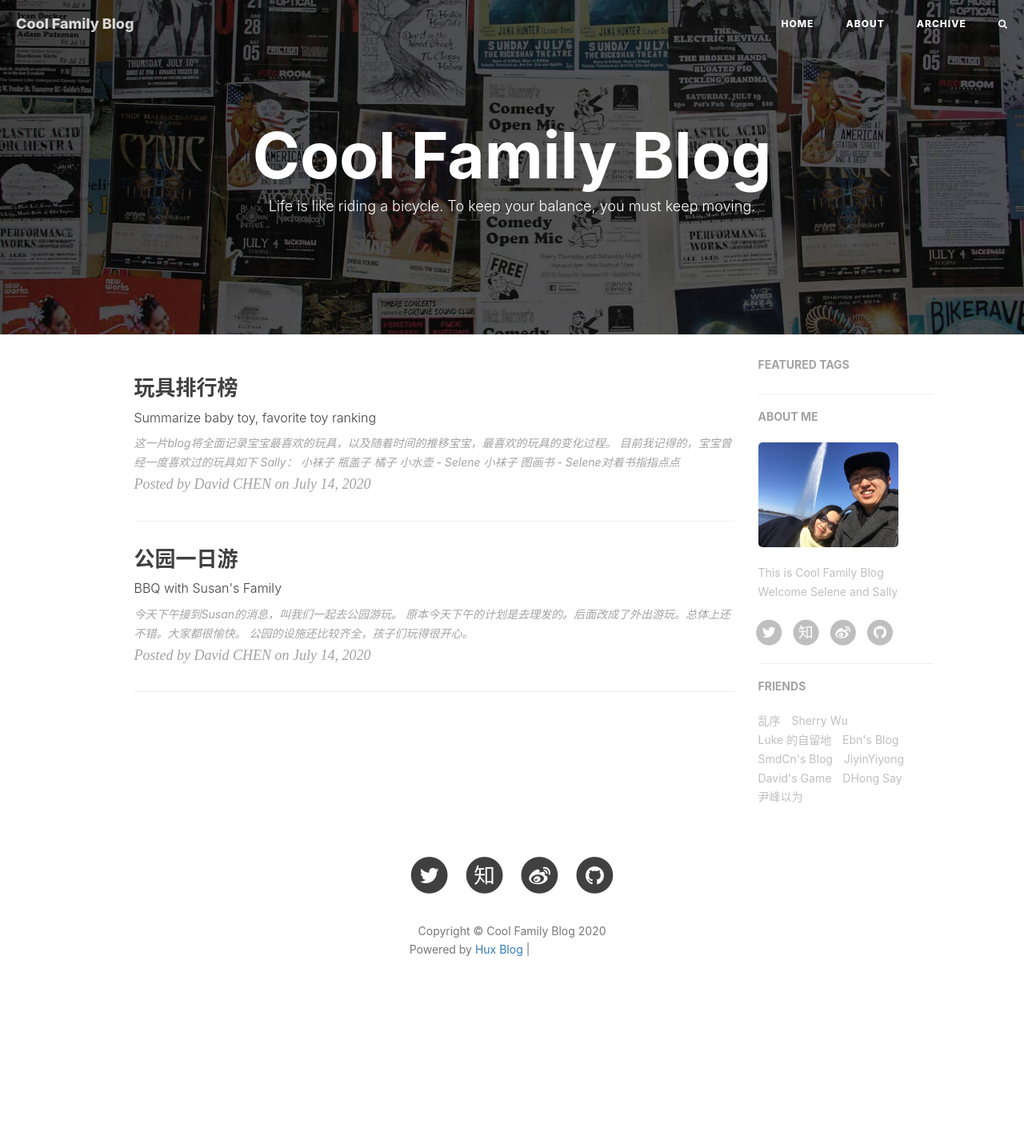
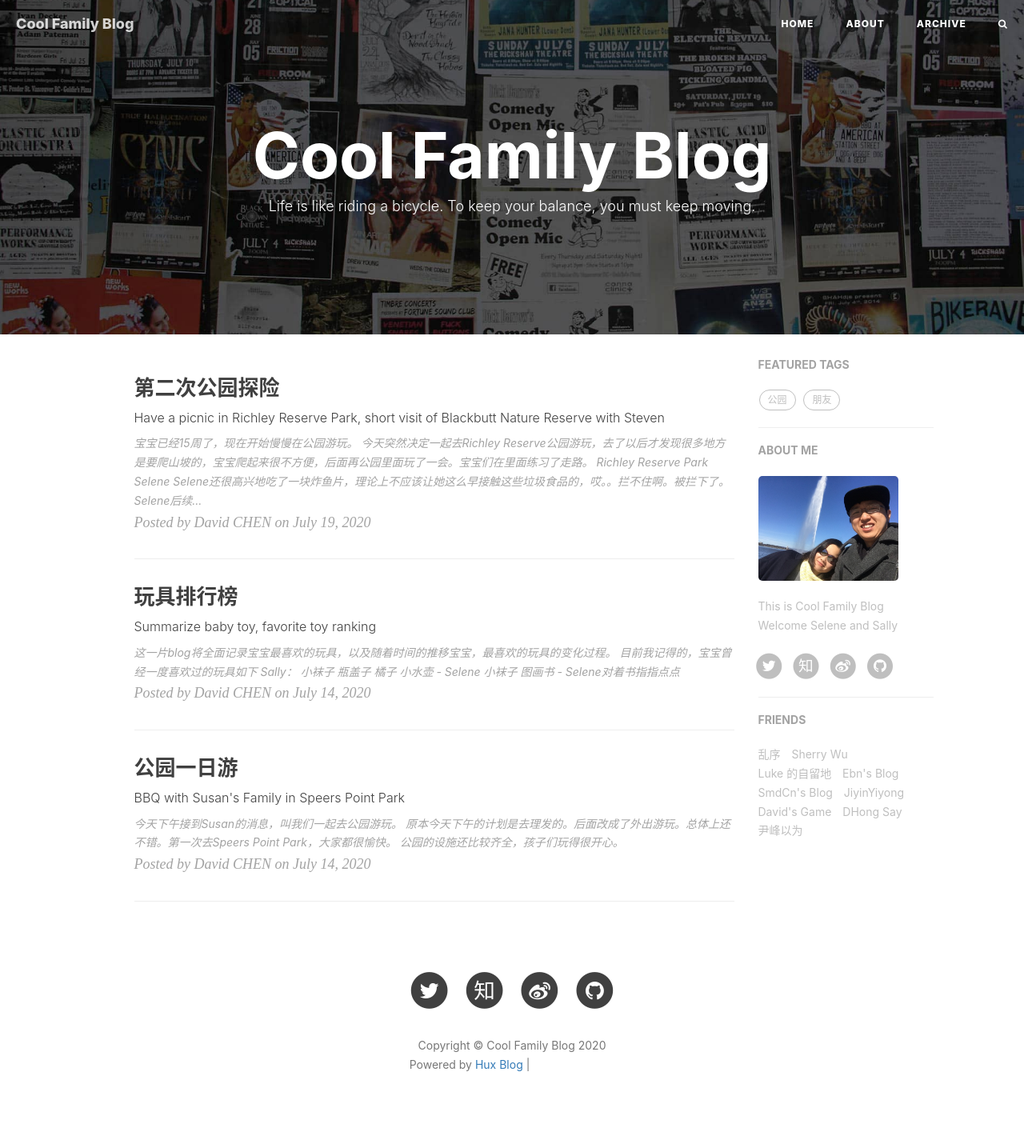
Before and after one commit to coolfamilyblog/coolfamilyblog.github.io, a Jekyll site: the page built from index.html, in a window 1280 px wide. Shown: the whole page at 80% size. Built offline with Jekyll 4.4.1, drawn with Linux system fonts in a browser that asks for light colours; nearby versions of some CDN libraries; the list of posts is cut into pages by our own code; comment, search, counter and statistics services are not loaded; before the commit the page ends 1291 px from its top, so only the background shows below that; grey boxes are pictures that could not be loaded.

Commit message:
add a new post

```diff
--- a/_posts/2020/2020-07-14-playing-in-park-newcastle-with-susan.md
+++ b/_posts/2020/2020-07-14-playing-in-park-newcastle-with-susan.md
@@ -1,7 +1,7 @@
 ---
 layout: post
 title: "公园一日游"
-subtitle: "BBQ with Susan's Family"
+subtitle: "BBQ with Susan's Family in Speers Point Park"
 author: "David CHEN"
 header-img: "img/post-bg-miui6.jpg"
 header-mask: 0.4
@@ -12,6 +12,6 @@ tags:
 
 > 今天下午接到Susan的消息，叫我们一起去公园游玩。
 
-原本今天下午的计划是去理发的。后面改成了外出游玩。总体上还不错。大家都很愉快。
+原本今天下午的计划是去理发的。后面改成了外出游玩。总体上还不错。第一次去Speers Point Park，大家都很愉快。
 
 公园的设施还比较齐全，孩子们玩得很开心。
--- /dev/null
+++ b/_posts/2020/2020-07-19-Playing-in-park-newcastle-with-steven.md
@@ -0,0 +1,78 @@
+---
+layout: post
+title: "第二次公园探险"
+subtitle: "Have a picnic in Richley Reserve Park, short visit of Blackbutt Nature Reserve with Steven"
+author: "David CHEN"
+header-img: "img/post-bg-miui6.jpg"
+header-mask: 0.4
+tags:
+  - 公园
+  - 朋友
+---
+
+宝宝已经15周了，现在开始慢慢在公园游玩。
+今天突然决定一起去Richley Reserve公园游玩，去了以后才发现很多地方是要爬山坡的，宝宝爬起来很不方便，后面再公园里面玩了一会。宝宝们在里面练习了走路。
+
+## Richley Reserve Park
+
+### Selene
+ Selene还很高兴地吃了一块炸鱼片，理论上不应该让她这么早接触这些垃圾食品的，哎。。拦不住啊。被拦下了。
+![](https://cdn.jsdelivr.net/gh/davidnsw/2020images/PicGo20200719214904.png)
+Selene后续还解决了几个炸虾片，几块西瓜，浪费了一地的葡萄。有意思的是，她每次抓很多葡萄放到嘴里，最后吃的没有味道了，就把皮给吐出来。而且，从更早一些就注意到他们又吃葡萄，桔子吐皮儿的习惯了。
+![](https://cdn.jsdelivr.net/gh/davidnsw/2020images/PicGo20200719215221.png)
+
+![](https://cdn.jsdelivr.net/gh/davidnsw/2020images/PicGo20200719 selene walking with food.png)
+一路游玩都拿着她的鱼片
+
+
+![](https://cdn.jsdelivr.net/gh/davidnsw/2020images/PicGo20200719 selene waking with mama.png)
+妈妈，Selene和鱼片。
+
+
+### Sally
+Sally是最开始想尝试大鱼排的，被拦了下来，
+![sally without food](https://cdn.jsdelivr.net/gh/davidnsw/2020images/PicGo20200719215821sally in park.png)
+
+![](https://cdn.jsdelivr.net/gh/davidnsw/2020images/PicGo20200719sally with no food.png)
+Sally似乎略显失望。
+
+![](https://cdn.jsdelivr.net/gh/davidnsw/2020images/PicGo20200719sally need food.png)
+没有鱼排的人生，是不完整的。
+
+![](https://cdn.jsdelivr.net/gh/davidnsw/2020images/PicGo20200719sally with dad happy.png)
+爸爸骑马马还是可以挽回一些的。
+
+她也没有再坚持，后面感觉吃东西就吃的不开心了。葡萄扔了一地，她遇到不喜欢吃的，或者吃腻了的食物，会首先考虑当做玩具。感觉她可能今天白天没吃饱。但是精神状态还可以，整个下午都扛下来了，在回家的路上，才在车上睡着了。
+
+
+## Blackbutt Nature Reserve
+Richley Reserve里面人比较多，而且爬坡也比较累，我们就转战到 Blackbutt Nature Reserve. 结果下车前就发现Selene已经在婴儿座上睡着了，结果在Blackbutt看小动物整个过程中，她都没有醒过来。
+
+![](https://cdn.jsdelivr.net/gh/davidnsw/2020images/PicGo20200719selene sleep in park.png)
+睡着了的Selene
+
+![](https://cdn.jsdelivr.net/gh/davidnsw/2020images/PicGo20200719sally with mama birds.png)
+Sally with Sylvia，一起看鸵鸟
+
+后面等我们从游览出口出来，驻足看路边孔雀的时候，她居然被旁边收垃圾的小车的轰鸣声给吵醒了，然后又加入了我们的滑滑梯和跷跷板游戏。
+
+我们一直玩到4点多才出发回家，妹妹回家路上车上睡着了，到家后就直接扔到床上睡觉了。虽然没多久又爬起来，跟我们一起吃晚餐。
+
+是的，晚餐的时候，她又一次抓起了打个大鱼排。
+
+## 最后放几张图
+
+![](https://cdn.jsdelivr.net/gh/davidnsw/2020images/PicGosteven-with-selene-compressor.gif)
+叔叔带Selene滑滑梯
+
+![](https://cdn.jsdelivr.net/gh/davidnsw/2020images/PicGo20200719steven with twins.png)
+叔叔带宝宝散步
+
+![](https://cdn.jsdelivr.net/gh/davidnsw/2020images/PicGo20200719twins watching dad.png)
+爸爸喝水，宝宝们好奇
+
+![](https://cdn.jsdelivr.net/gh/davidnsw/2020images/PicGo20200719birds.png)
+就是看这对孔雀的时候，Selene被吵醒了。
+
+![](https://cdn.jsdelivr.net/gh/davidnsw/2020images/PicGo20200719qiaoqiaoban.png)
+原来这个跷跷板是课转圈圈的
```
